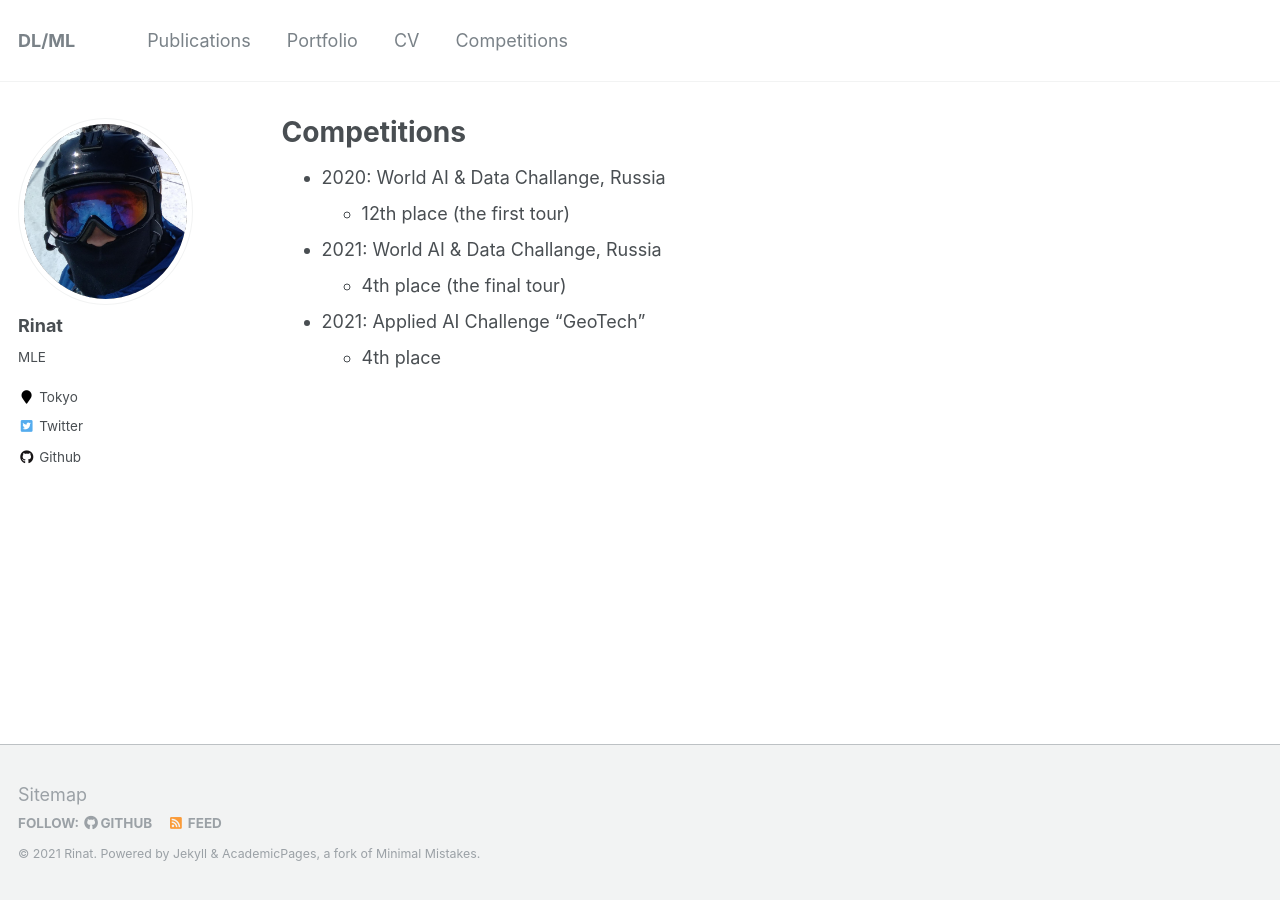
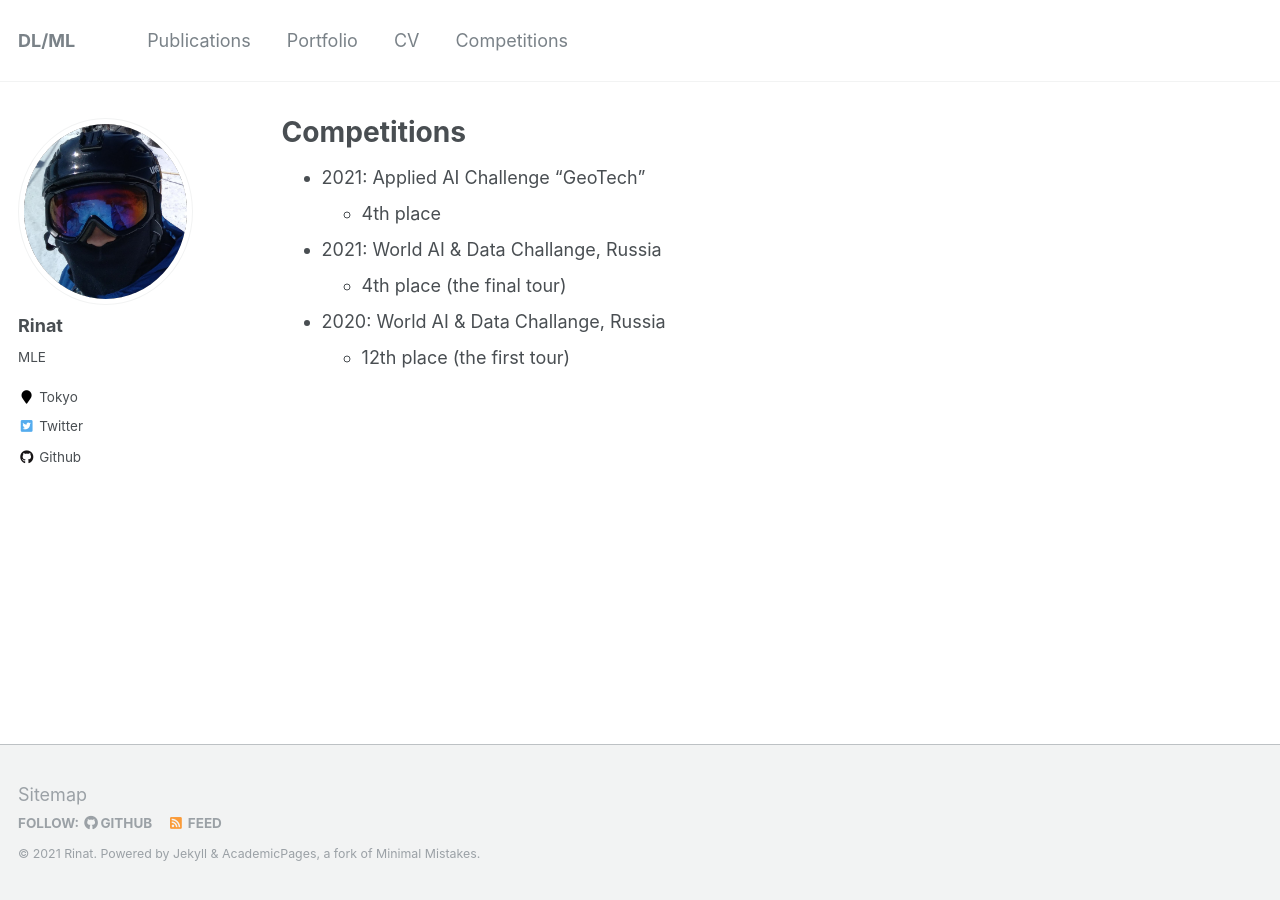
Before and after one commit to Xrenya/xrenya.github.io, a Jekyll site: the page built from _pages/competitions.md, in a window 1280 px wide. Built offline with Jekyll 4.4.1, drawn with Linux system fonts in a browser that asks for light colours.

```diff
--- a/_pages/competitions.md
+++ b/_pages/competitions.md
@@ -6,10 +6,9 @@ author_profile: true
 redirect_from:
   - /competitions
 ---
-
+* 2021: Applied AI Challenge "GeoTech"
+  * 4th place
+* 2021: World AI & Data Challange, Russia
+  * 4th place (the final tour)
 * 2020: World AI & Data Challange, Russia
   * 12th place (the first tour)
-* 2021: World AI & Data Challange, Russia
-  * 4th place (the final tour)
-* 2021: Applied AI Challenge "GeoTech"
-  * 4th place
```
